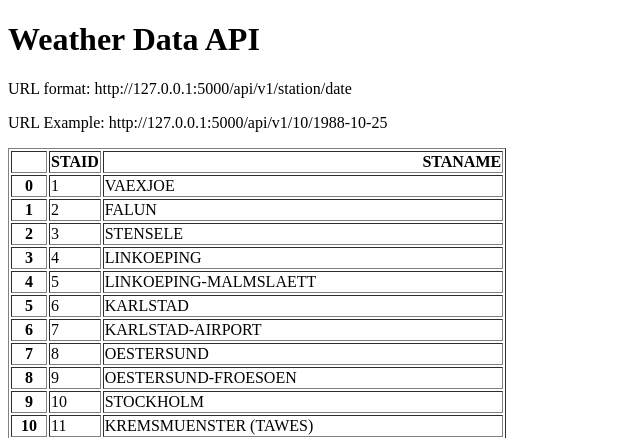
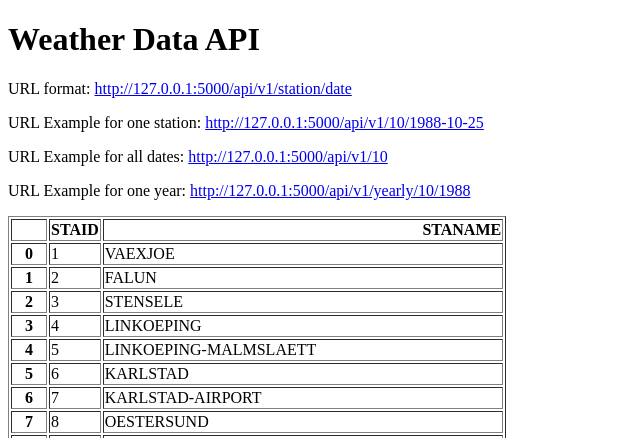
Before and after one commit to pybro85/app6_weather_api, a Flask app: page / in a window 1280 px wide. Shown: the top 438 px of the page, without its empty margins (0-640 px from the left). Run offline with Flask 3, Linux system fonts and the light colour scheme.

Commit message:
Add URL endpoint for yearly and all data

```diff
--- a/main.py
+++ b/main.py
@@ -6,19 +6,36 @@ app = Flask(__name__)
 stations = pd.read_csv("data_small/stations.txt", skiprows=17)
 stations = stations[["STAID", "STANAME                                 "]]
 
+
 @app.route("/")
 def home():
-    return render_template("home.html", data = stations.to_html())
+    return render_template("home.html", data=stations.to_html())
+
 
 @app.route("/api/v1/<station>/<date>")
 def about(station, date):
     filename = "data_small\TG_STAID" + str(station).zfill(6) + ".txt"
     df = pd.read_csv(filename, skiprows=20, parse_dates=["    DATE"])
-    temperature = df.loc[df['    DATE']==date]['   TG'].squeeze()/10
-    return {
-        "station": station,
-        "date": date,
-        "temperature": temperature
-    }
+    temperature = df.loc[df["    DATE"] == date]["   TG"].squeeze() / 10
+    return {"station": station, "date": date, "temperature": temperature}
+
+
+@app.route("/api/v1/<station>")
+def all_data(station):
+    filename = "data_small\TG_STAID" + str(station).zfill(6) + ".txt"
+    df = pd.read_csv(filename, skiprows=20, parse_dates=["    DATE"])
+    result = df.to_dict(orient="records")
+    return result
+
+
+@app.route("/api/v1/yearly/<station>/<year>")
+def yearly(station, year):
+    filename = "data_small\TG_STAID" + str(station).zfill(6) + ".txt"
+    df = pd.read_csv(filename, skiprows=20)
+    df["    DATE"] = df["    DATE"].astype(str)
+    result = df[df["    DATE"].str.startswith(str(year))].to_dict(orient="records")
+    return result
+
+
 if __name__ == "__main__":
     app.run(debug=True)
--- a/templates/home.html
+++ b/templates/home.html
@@ -7,8 +7,10 @@
   </head>
   <body>
     <h1>Weather Data API</h1>
-    <p>URL format: http://127.0.0.1:5000/api/v1/station/date</p>
-    <p>URL Example: http://127.0.0.1:5000/api/v1/10/1988-10-25</p>
+    <p>URL format: <a href="http://127.0.0.1:5000/api/v1/station/date">http://127.0.0.1:5000/api/v1/station/date</a></p>
+    <p>URL Example for one station: <a href="http://127.0.0.1:5000/api/v1/10/1988-10-25">http://127.0.0.1:5000/api/v1/10/1988-10-25</a></p>
+    <p>URL Example for all dates: <a href="http://127.0.0.1:5000/api/v1/10">http://127.0.0.1:5000/api/v1/10</a></p>
+    <p>URL Example for one year: <a href="http://127.0.0.1:5000/api/v1/yearly/10/1988">http://127.0.0.1:5000/api/v1/yearly/10/1988</a></p>
     <p>{{data|safe}}</p>
   </body>
 </html>
```
